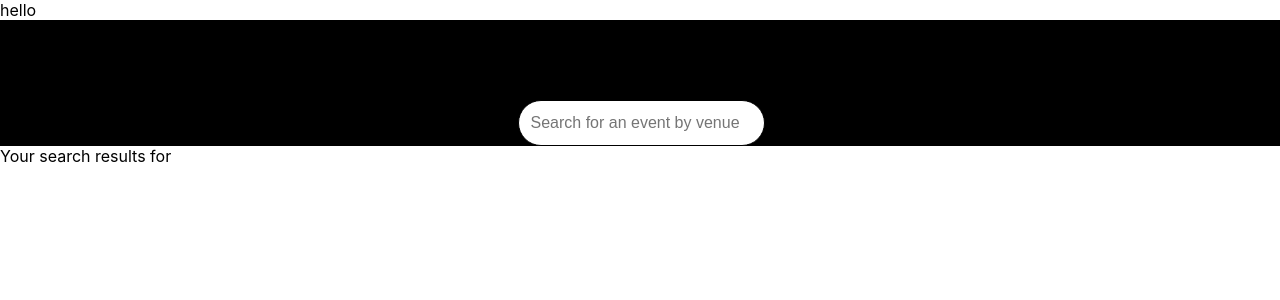
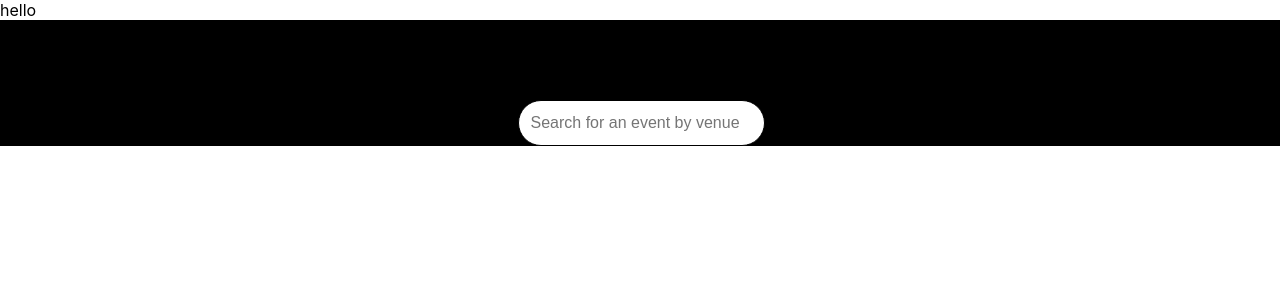
Before and after one commit to AmirSohi90/dice, a React (Create React App) app: page / in a window 1280 px wide. Shown: the top 300 px of the page. Built offline with nearby package versions, Linux system fonts and the light colour scheme.

Commit message:
rendered relevant data, need to render the times

```diff
--- /dev/null
+++ b/src/components/EventResultsPage/hooks/useDebounceValue.ts
@@ -0,0 +1,12 @@
+import { useEffect, useState } from 'react';
+
+export const useDebouncedValue = <T>(value: T, delayMs = 300): T => {
+  const [debouncedValue, setDebouncedValue] = useState(value);
+
+  useEffect(() => {
+    const timeout = setTimeout(() => setDebouncedValue(value), delayMs);
+    return () => clearTimeout(timeout);
+  }, [value, delayMs]);
+
+  return debouncedValue;
+};
--- a/src/components/EventResultsPage/hooks/useGetEventsByVenue.ts
+++ b/src/components/EventResultsPage/hooks/useGetEventsByVenue.ts
@@ -10,6 +10,7 @@ import {
   calculateResponseStatus,
   ResponseStatus,
 } from './calculateResponseStatus';
+import { useDebouncedValue } from './useDebounceValue';
 
 type GetEventsByVenueResponse = {
   data: Array<EventsByVenueResponse> | undefined;
@@ -90,11 +91,12 @@ const mapEventData = (event: EventData): EventsByVenueResponse => ({
 export const useGetEventsByVenue = (
   venueName: string
 ): GetEventsByVenueResponse => {
-  const queryKey = `venueName:${venueName}`;
-  const options = { enabled: !!venueName };
+  const venueNameToSearch = useDebouncedValue(venueName);
+  const queryKey = `venueName:${venueNameToSearch}`;
+  const options = { enabled: !!venueNameToSearch };
   const queryResult = useQuery(
     queryKey,
-    () => apis.getEventsByVenue(venueName),
+    () => apis.getEventsByVenue(venueNameToSearch),
     options
   );
 
--- a/src/components/EventResultsPage/index.tsx
+++ b/src/components/EventResultsPage/index.tsx
@@ -4,9 +4,11 @@ import {
   SearchByVenueTextInput,
   SearchFormWrapper,
 } from './EventResultsPage.styles';
+import { useGetEventsByVenue } from './hooks/useGetEventsByVenue';
 
 export const EventsResultsPage = () => {
   const [venueName, setVenueName] = useState('');
+  const { data } = useGetEventsByVenue(venueName);
 
   return (
     <div>
@@ -17,11 +19,31 @@ export const EventsResultsPage = () => {
             name="Search"
             placeholder="Search for an event by venue"
             value={venueName}
-                        onChange={event => setVenueName(event.target.value)}
+            onChange={(event) => setVenueName(event.target.value)}
           />
         </SearchByVenueForm>
       </SearchFormWrapper>
-            <div>Your search results for {venueName}</div>
+      {!!venueName && <div>Your search results for {venueName}</div>}
+      {data?.map((event) => {
+        return (
+          <div key={event.id}>
+            <span>{event.name}</span>
+            <span>{event.venue}</span>
+            <span>
+              {event.city}, {event.country}
+            </span>
+            <p>{event.description}</p>
+            {event.lineup.map((artist) => (
+              <span key={artist.details}>{artist.details}</span>
+            ))}
+            {event.tickets.map((ticket) => (
+              <span key={ticket.id}>
+                {ticket.name} {ticket.price}
+              </span>
+            ))}
+          </div>
+        );
+      })}
     </div>
   );
 };
--- a/src/testHelpers/builders/eventDataBuilder.ts
+++ b/src/testHelpers/builders/eventDataBuilder.ts
@@ -55,7 +55,7 @@ export class EventDataBuilder {
         sold_out: false,
       },
     ],
-    venue: 'Public Records',
+    venue: 'Test Venue',
     featured: false,
     url: 'https://link.dice.fm/l39c3b1d80b6',
   };
```
Also changed, not shown: 1 other file (tests, documents, lock files or other folders). Lines whose indentation alone changed are shown as unchanged.
